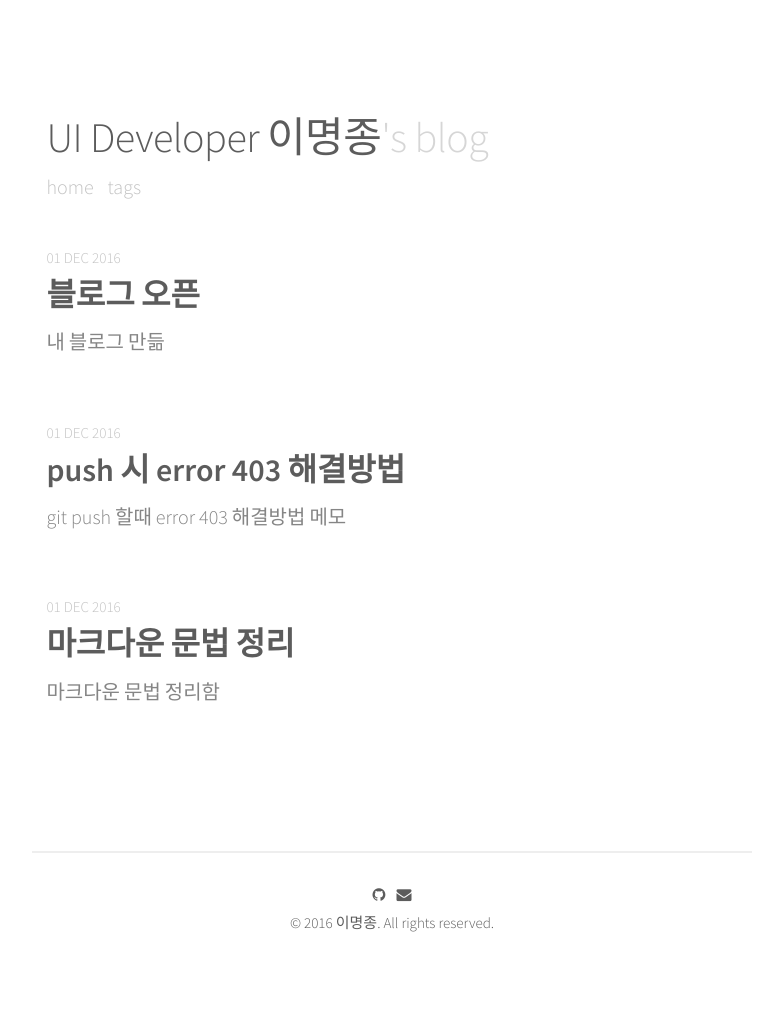
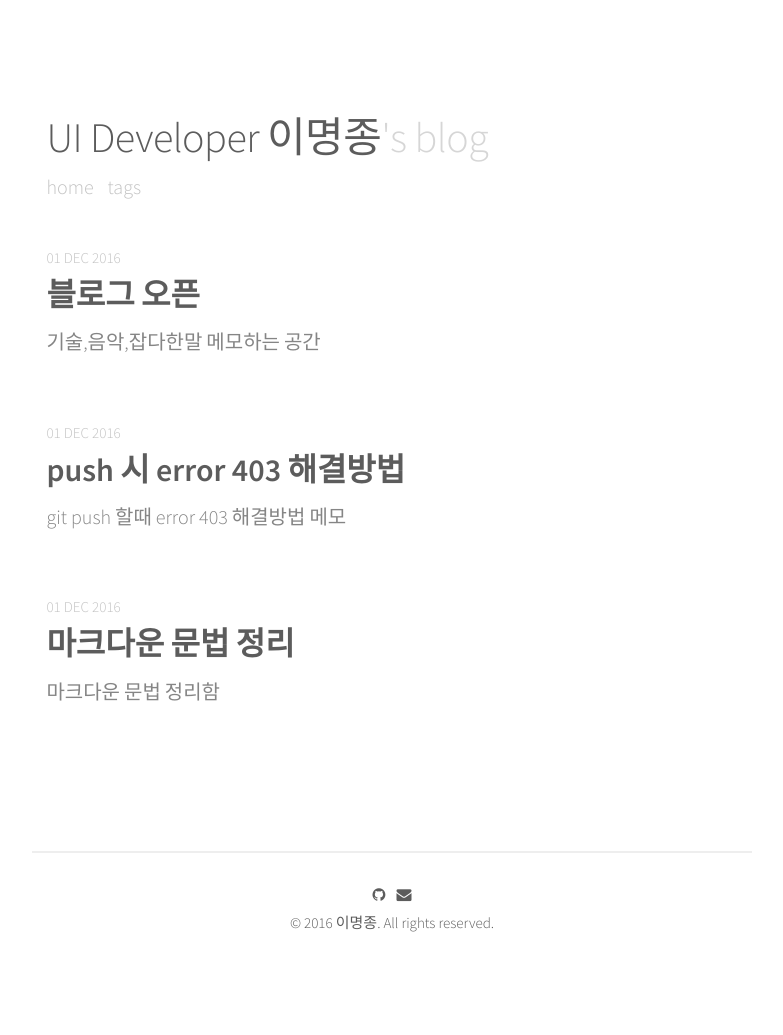
Before and after one commit to qnfzks55/jijong.github.io, a Jekyll site: the page built from index.html, in a window 1280 px wide. Shown: the whole page, without its empty margins (248-1031 px from the left). Built offline with Jekyll 4.4.1, drawn with Linux system fonts in a browser that asks for light colours; nearby versions of some CDN libraries; the list of posts is cut into pages by our own code.

Commit message:
스타트 포스트 수정

```diff
--- a/_posts/2016-12-01-start.md
+++ b/_posts/2016-12-01-start.md
@@ -1,7 +1,7 @@
 ---
 layout: post
 title: "블로그 오픈"
-description: "내 블로그 만듦"
+description: "기술,음악,잡다한말 메모하는 공간"
 date: 2016-12-01
 tags: [블로그 오픈, blog]
 comments: true
```
